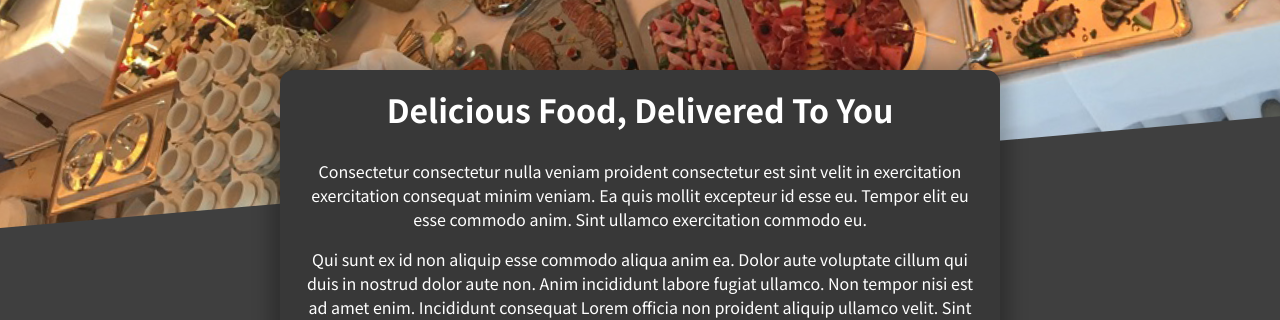
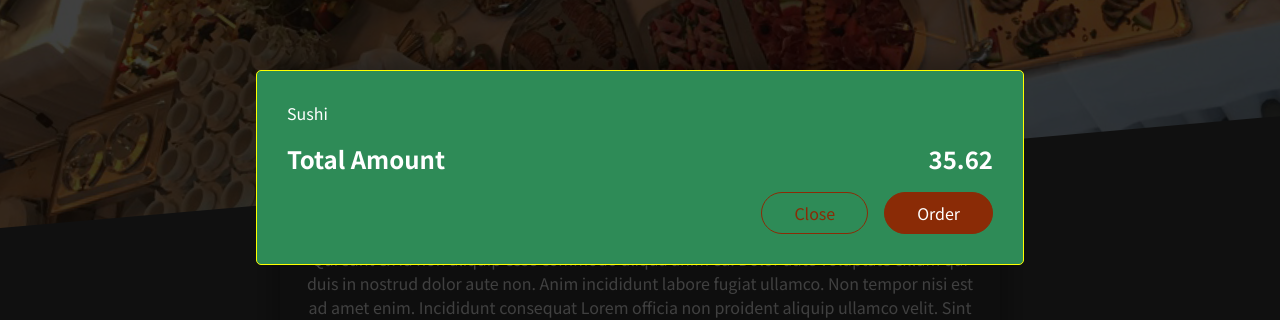
Before and after one commit to zdTang/react-food-court-max-chapter-11-, a React (Create React App) app: page / in a window 1280 px wide. Shown: the part 170-490 px from the top of the page. Built offline with nearby package versions, Linux system fonts and the light colour scheme.

Commit message:
Add a Cart component
1.   setup mount point in the index.html
2.  create a black cover component to cover the web pate. Z -index
3,  create a information component on the cover  Z-index should higher
3,  use ReactDOM.createPortal to mount the component to the HTML

```diff
--- a/public/index.html
+++ b/public/index.html
@@ -28,6 +28,8 @@
   </head>
   <body>
     <noscript>You need to enable JavaScript to run this app.</noscript>
+    <div id="backdrop-root"></div>
+    <div id="overlay-root"></div>
     <div id="root"></div>
     <!--
       This HTML file is a template.
--- a/src/App.js
+++ b/src/App.js
@@ -1,6 +1,7 @@
 import React, { Fragment } from "react";
 import Header from "./components/Layout/Header";
 import Meals from "./components/Meals/Meals";
+import Cart from "./components/Cart/Cart";
 
 function App() {
   return (
@@ -9,6 +10,7 @@ function App() {
       <main>
         <Meals />
       </main>
+      <Cart />
     </Fragment>
   );
 }
--- a/src/components/Cart/Cart.js
+++ b/src/components/Cart/Cart.js
@@ -1,16 +1,23 @@
 import React from "react";
 import classes from "./Cart.module.css";
+import ReactDOM from "react-dom";
 
-function Cart() {
+function Cart(props) {
   const cartItems = (
-    <ul className={classes.cart - items}>
+    <ul className={classes["cart-items"]}>
       {[{ id: "c1", name: "Sushi", price: 12.99 }].map((item) => (
-        <li>{item.name}</li>
+        <li key={item.id}>{item.name}</li>
       ))}
     </ul>
   );
+
+  const Backdrop = (props) => {
+    return <div className={classes.backdrop} onClick={props.onConfirm} />;
+  };
+
+  const CartContent = () => {
     return (
-    <div>
+      <div className={classes.modal}>
         {cartItems}
         <div className={classes.total}>
           <span>Total Amount</span>
@@ -22,6 +29,20 @@ function Cart() {
         </div>
       </div>
     );
+  };
+
+  return (
+    <div>
+      {ReactDOM.createPortal(
+        <Backdrop onConfirm={props.onConfirm} />,
+        document.getElementById("backdrop-root")
+      )}
+      {ReactDOM.createPortal(
+        <CartContent />,
+        document.getElementById("overlay-root")
+      )}
+    </div>
+  );
 }
 
 export default Cart;
--- a/src/components/Cart/Cart.module.css
+++ b/src/components/Cart/Cart.module.css
@@ -2,6 +2,7 @@
   list-style: none;
   margin: 0;
   padding: 0;
+  color: white;
 }
 
 .total {
@@ -11,6 +12,7 @@
   font-weight: bold;
   font-size: 1.5rem;
   margin: 1rem 0;
+  color: white;
 }
 
 .actions {
@@ -42,3 +44,26 @@
   background-color: #8a2b06;
   color: white;
 }
+
+.backdrop {
+  position: fixed;
+  top: 0;
+  left: 0;
+  width: 100%;
+  height: 100vh;
+  z-index: 10;
+  background: rgba(0, 0, 0, 0.75);
+}
+
+.modal {
+  position: fixed;
+  top: 30vh;
+  left: 20%;
+  width: 60%;
+  z-index: 100;
+  overflow: hidden;
+  border: 1px solid yellow;
+  border-radius: 5px;
+  padding: 30px;
+  background-color: seagreen;
+}
```
Lines whose indentation alone changed are shown as unchanged.
